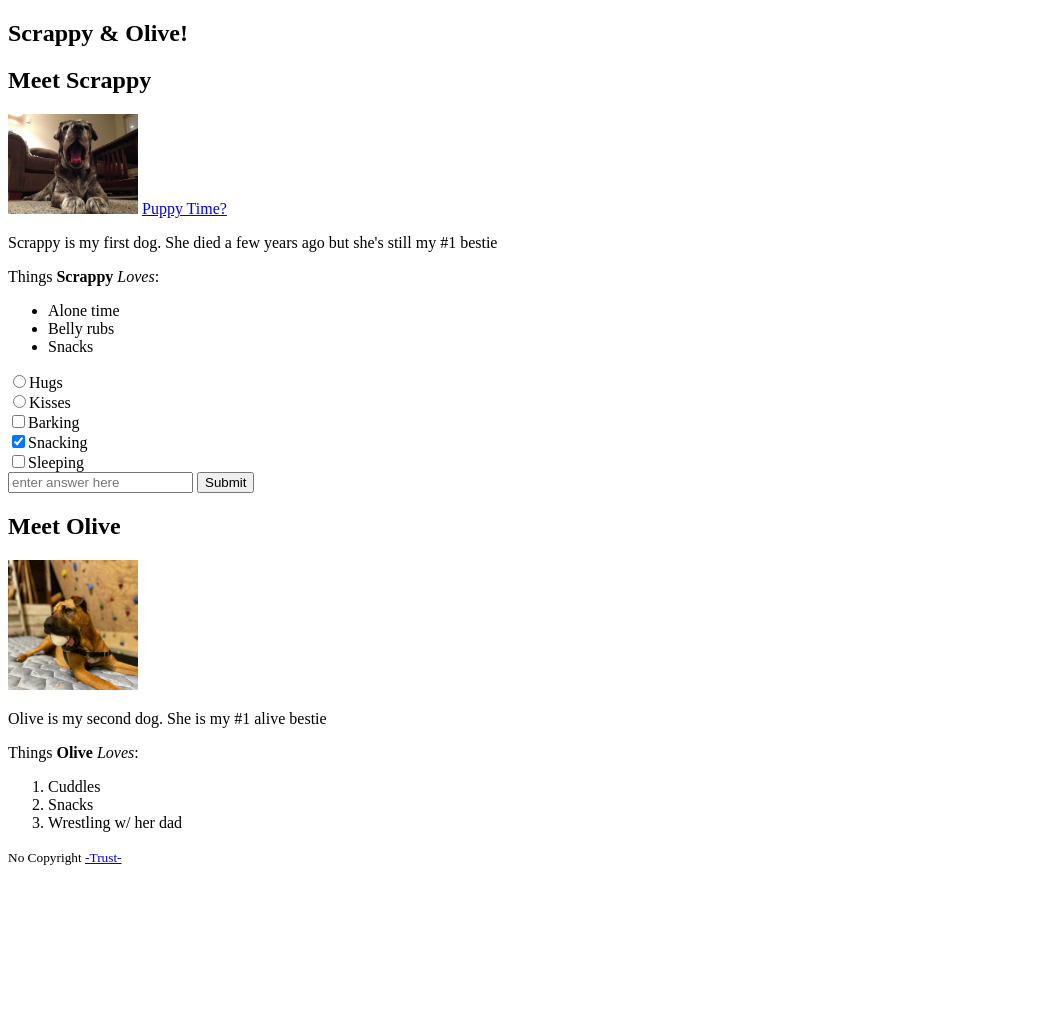
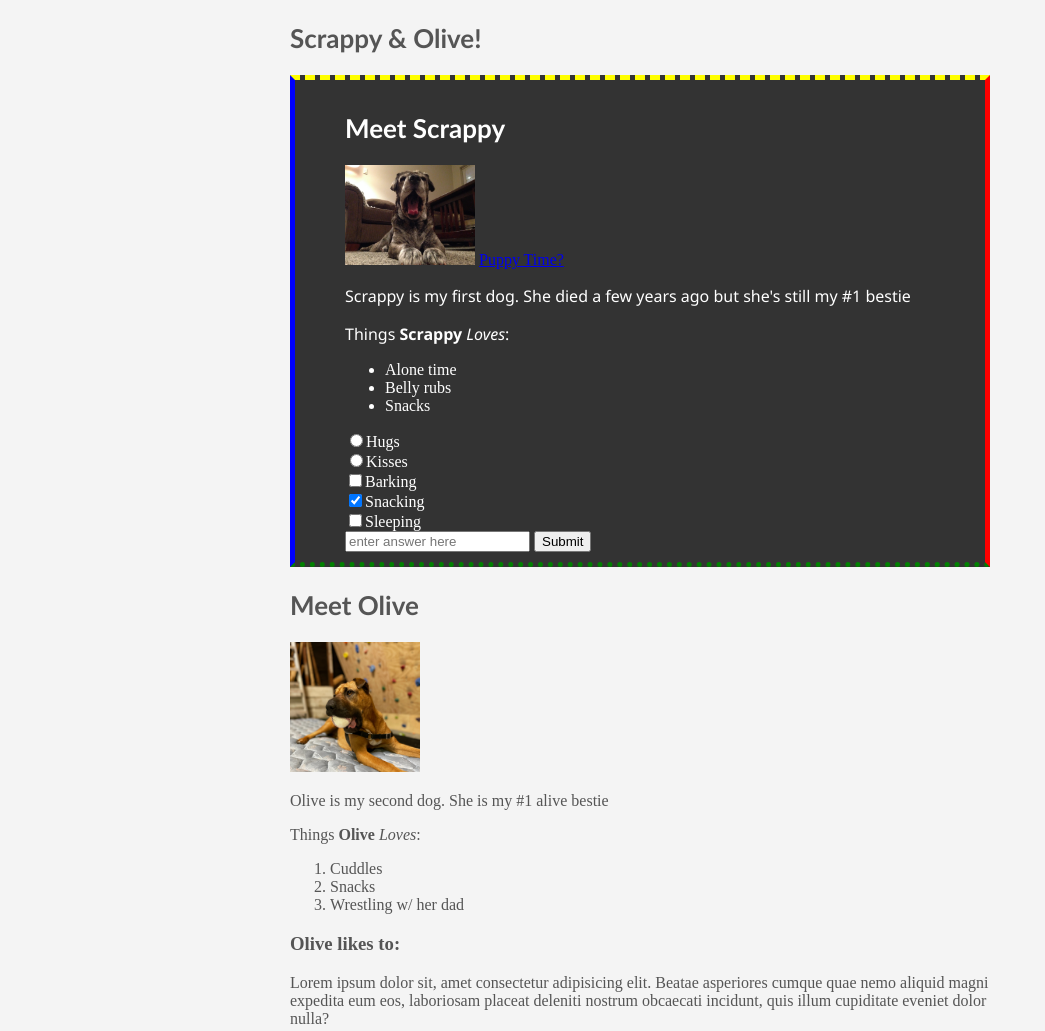
Before and after one commit to MarcusSilvus/basic-website, a plain HTML site: page index.html in a window 1280 px wide. Shown: the top 1031 px of the page, without its empty margins (0-1045 px from the left). Before the commit the page ends 882 px from the top, so only its background shows below. Drawn offline with Linux system fonts and the light colour scheme.

Commit message:
created stylesheet

```diff
--- a/index.html
+++ b/index.html
@@ -6,8 +6,11 @@
   <meta name="viewport" content="width=device-width, initial-scale=1.0">
   <title>Scrappy & Olive</title>
   <!-- THIS IS HOW YOU COMMENT -->
+
+  <link rel="stylesheet" href="style.css">
 </head>
 <body>
+  <div class="container">
       <h2>Scrappy & Olive!</h2>
       <main>
         <div class="scrappy">
@@ -55,9 +58,15 @@
           <li>Wrestling w/ her dad</li>
         </ol>
 
+        <h3> Olive likes to:</h3>
+        <p>Lorem ipsum dolor sit, amet consectetur adipisicing elit. Beatae asperiores cumque quae
+          nemo aliquid magni expedita eum eos, laboriosam placeat deleniti nostrum obcaecati incidunt,
+          quis illum cupiditate eveniet dolor nulla?</p>
+
       </main>
       <footer>
         <p><small>No Copyright  <a href="https://www.copyright.gov/" target="_blank">-Trust-</a></small></p>
       </footer>
+  </div>
 </body>
 </html>
--- /dev/null
+++ b/style.css
@@ -0,0 +1,41 @@
+body {
+  background-color: #f4f4f4;
+  color: #555555;
+
+}
+
+h2 {
+  /*
+  font-family: 'Trebuchet MS', 'Lucida Sans Unicode', 'Lucida Grande', 'Lucida Sans', Arial, sans-serif;
+  font-weight: bold;
+  font-size: 26px;
+  This code can be replaced with the below */
+
+  font: bold 26px 'Trebuchet MS', 'Lucida Sans Unicode', 'Lucida Grande', 'Lucida Sans', Arial, sans-serif;
+}
+
+.container {
+  width: 700px;
+  margin: auto;
+
+}
+
+.scrappy {
+  background-color: #333333;
+  color: #fff;
+
+  border-right: 5px red solid;
+  border-left: 5px blue solid;
+  border-top: 5px yellow dashed;
+  border-bottom: 5px green solid;
+  border-bottom-style: dotted;
+
+  border-width: 5px;
+  padding: 10px 50px;
+
+}
+
+.scrappy p {
+  font-family: 'Segoe UI', Tahoma, Geneva, Verdana, sans-serif;
+  font-weight: 100;
+}
```
Lines whose indentation alone changed are shown as unchanged.
